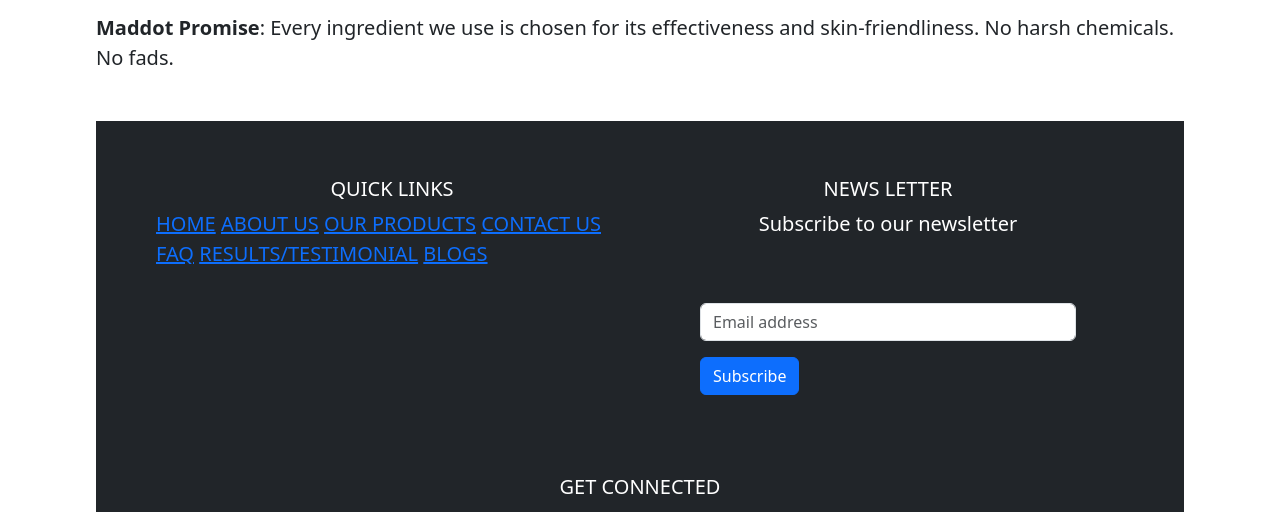
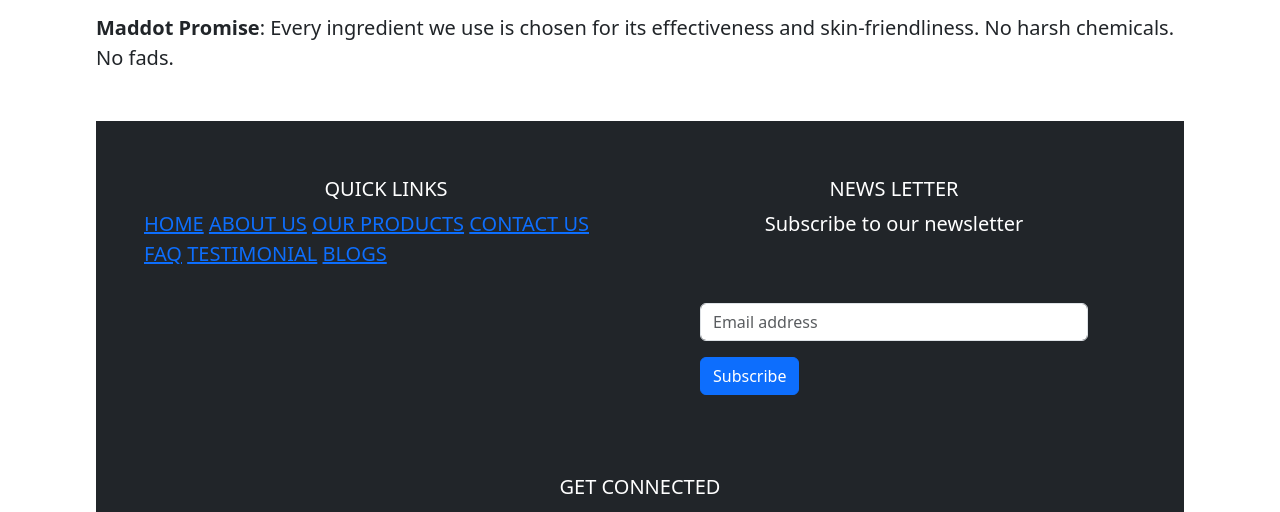
Before and after one commit to Godzilla-design/Boostrap, a plain HTML site: page index.html in a window 1280 px wide. Shown: the part 7585-8097 px from the top of the page. Drawn offline with nearby package versions, Linux system fonts and the light colour scheme.

Commit message:
Add files via upload

```diff
--- a/index.html
+++ b/index.html
@@ -470,9 +470,9 @@
       <p><strong>Maddot Promise</strong>: Every ingredient we use is chosen for its effectiveness and skin-friendliness.
         No harsh chemicals. No fads.</p>
 
+      <footer>
+        <div class="container bg-dark text-white mb-5 mt-5 p-5">
 
-      <footer class="bg-dark text-white mb-5 mt-5 p-5">
-        <div class="container">
           <div class="row">
             <div class="col">
               <h1 class="text-center fs-5 mb-2 mt-2 P-5">QUICK LINKS</h1>
@@ -481,7 +481,7 @@
               <a href="#SHOP/PRODUCTS">OUR PRODUCTS</a>
               <a href="#CONTACT">CONTACT US</a>
               <a href="#FAQ">FAQ</a>
-              <a href="#TESTIMONIAL">RESULTS/TESTIMONIAL</a>
+              <a href="#TESTIMONIAL">TESTIMONIAL</a>
               <a href="#BLOG">BLOGS</a>
             </div>
 
@@ -489,17 +489,17 @@
               <h1 class="text-center fs-5 mb-2 mt-2 P-5">NEWS LETTER</h1>
               <p class="text-center">Subscribe to our newsletter</p>
               <form class="mt-2 mb-2 p-5">
-                <div class="col">
                 <input type="email" class="form-control" placeholder="Email address" required
                   aria-label="Email address">
-                </div>
-                <div class="col mb-3 mt-3">
+
+                <div class="mb-3 mt-3">
                   <button type="submit" class="btn btn-primary">Subscribe</button>
                 </div>
+            </div>
+
             </form>
           </div>
-          </div>
-        </div>
+
           <h1 class="text-center fs-5 mb-2 mt-2 P-5">GET CONNECTED</h1>
 
           <div class="social-icons text-center mt-3 mb-3 p-5">
@@ -510,9 +510,13 @@
             <a href="https://x.com/Nonyarigodzilla?s=35" target="_blank"><i class="fab fa-twitter"></i></a>
             <a href="https://www.tiktok.com/@godzilla_forex?_t=ZM-8vbmnwQDFy9&_r=1" target="_blank"><i
                 class="fab fa-tiktok"></i></a>
+
           </div>
           Copyright &#169 Chinonso2025
+        </div>
+    </div>
     </footer>
+
 
 
 
```
Lines whose indentation alone changed are shown as unchanged.
